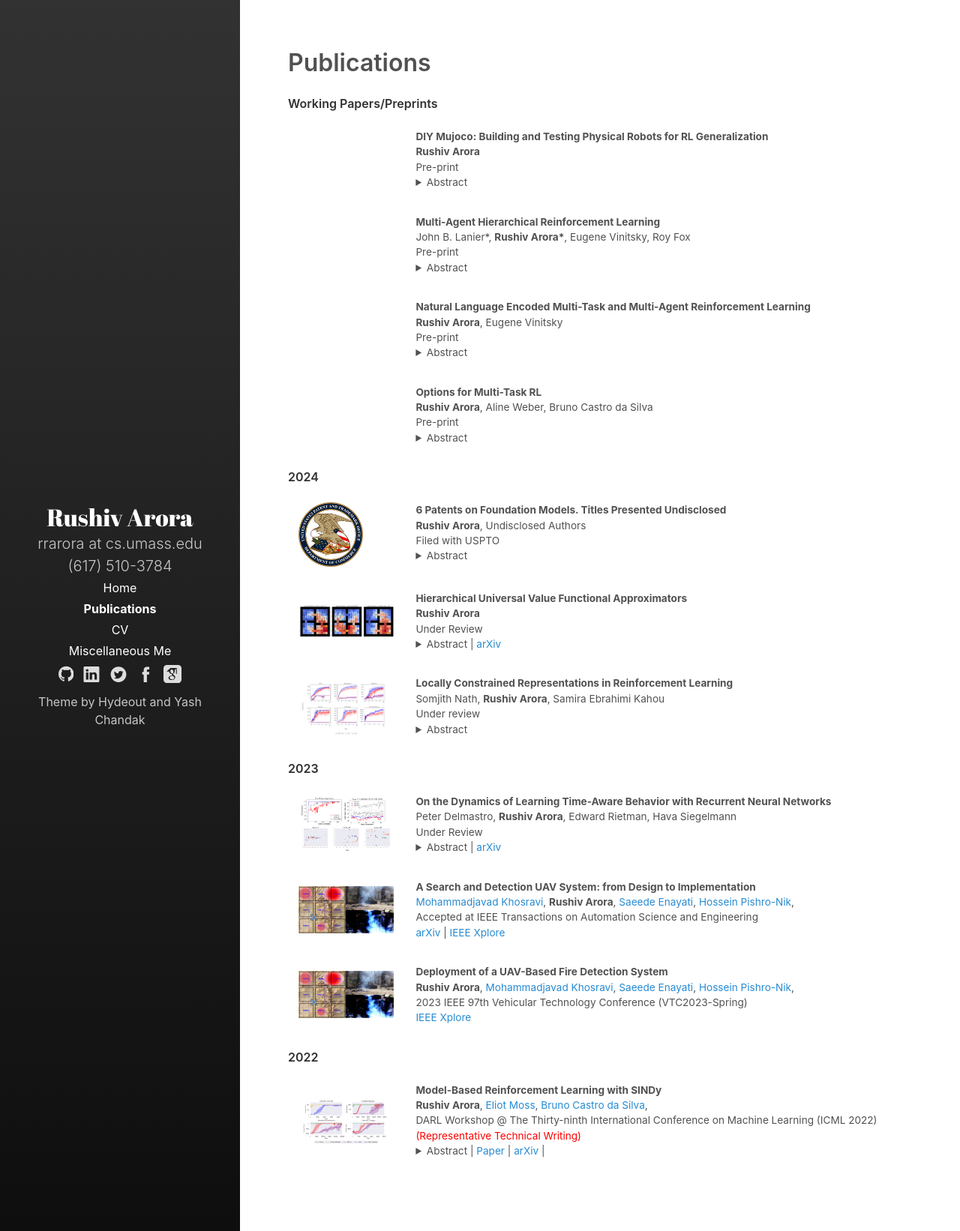
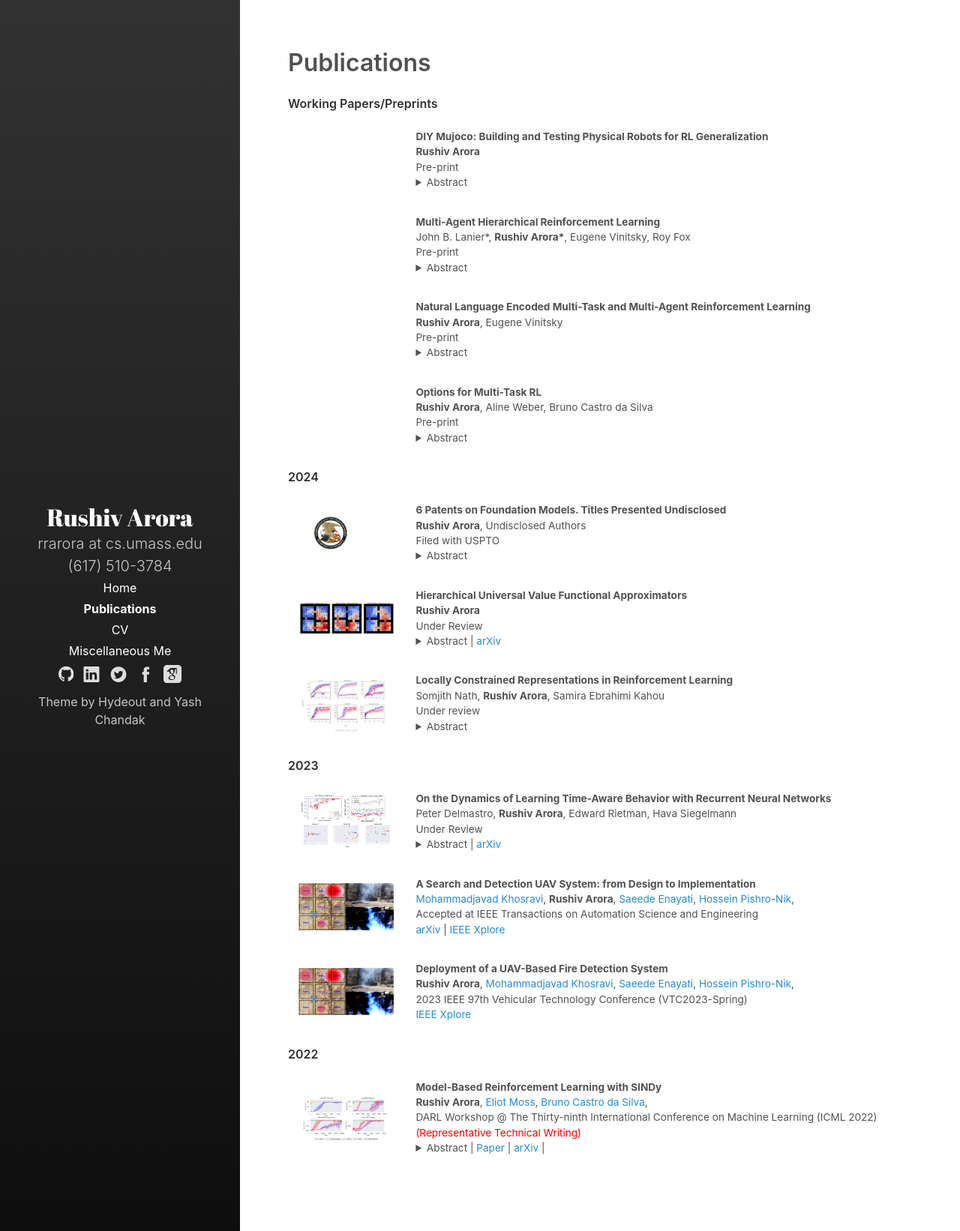
Before and after one commit to RushivArora/rushivarora.github.io, a Jekyll site: the page built from _pages/publications.md, in a window 1280 px wide. Shown: the whole page at 75% size. Built offline with Jekyll 4.4.1, drawn with Linux system fonts in a browser that asks for light colours.

Commit message:
Adjust size of USPTO Image

```diff
--- a/_pages/publications.md
+++ b/_pages/publications.md
@@ -139,7 +139,7 @@
 
   <tr>
      <td width="20%"  valign="middle">
-           <img src="/images/publications/USPTO.png" alt="TFA" style="vertical-align:middle; horizontal-align:middle; width: 54%; margin:0px 10px; border-radius:0%"/>
+           <img src="/images/publications/USPTO2.png" alt="TFA" style="vertical-align:middle; horizontal-align:middle; width: 54%; margin:0px 10px; border-radius:0%"/>
      </td>
      <td valign="top" width="80%">
           <p>
```
Also changed, not shown: images/publications/USPTO2.png (added).
